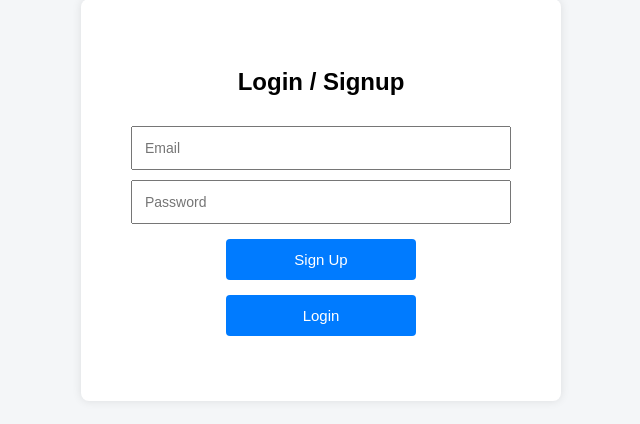
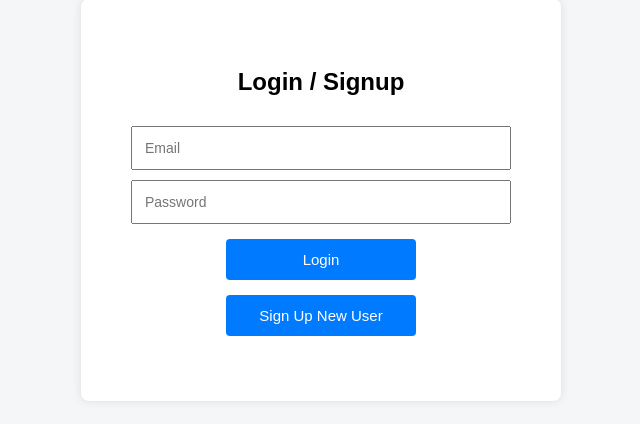
Before and after one commit to KhasimAbbas3/Login-Simulation-Edtalkies, a Flask app: page / in a window 1280 px wide. Shown: the part 200-624 px from the top of the page, without its empty margins (319-959 px from the left). Run offline with Flask 3, Linux system fonts and the light colour scheme.

Commit message:
SignUp new user text

```diff
--- a/templates/index.html
+++ b/templates/index.html
@@ -70,9 +70,9 @@
 
     <input type="email" id="email" placeholder="Email" required>
     <input type="password" id="password" placeholder="Password" required>
+    <button onclick="login()">Login</button>
+    <button onclick="signup()">Sign Up New User</button>
 
-    <button onclick="signup()">Sign Up</button>
-    <button onclick="login()">Login</button>
 
     <div id="message" class="message"></div>
 </div>
```
